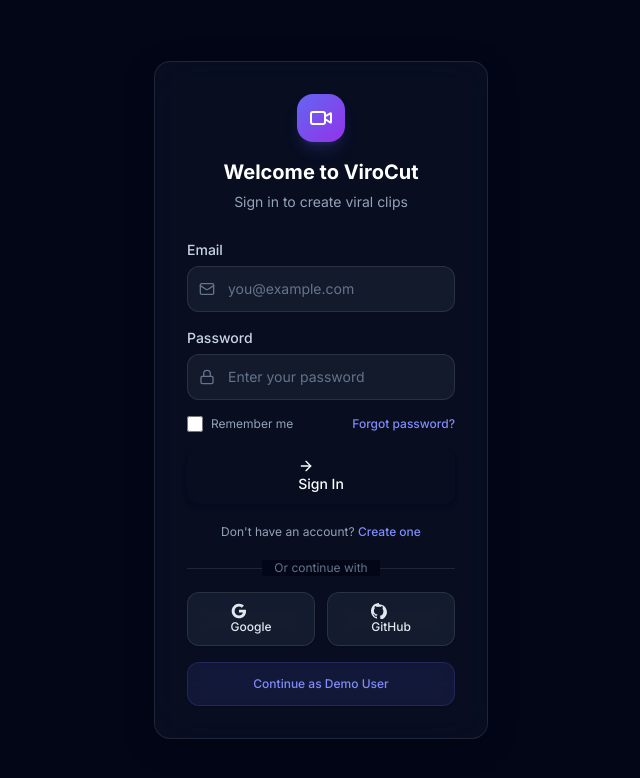
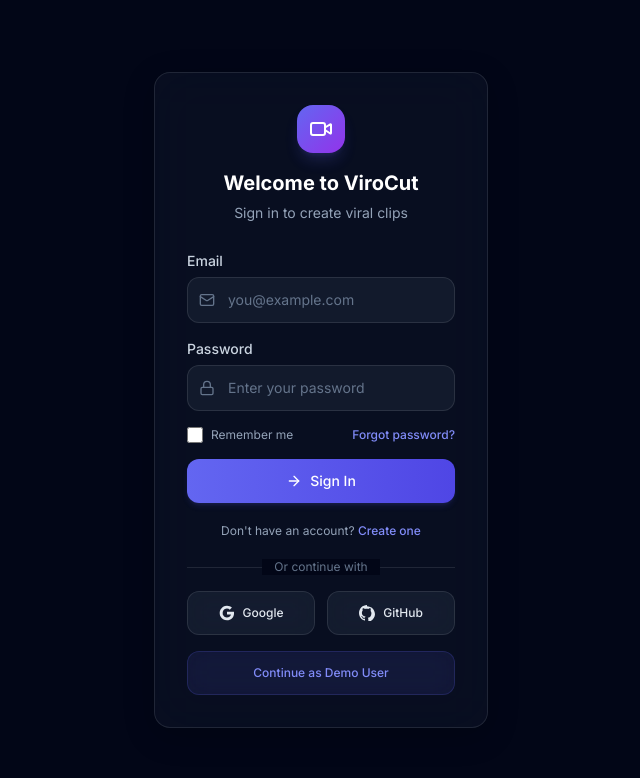
Before and after one commit to Jaivansh-777/virocut, a Next.js app: page /login in a window 1280 px wide. Shown: the top 778 px of the page, without its empty margins (319-959 px from the left). Built offline with nearby package versions, Linux system fonts and the light colour scheme.

Commit message:
apply latest frontend ui fixes

```diff
--- a/app/(dashboard)/layout.tsx
+++ b/app/(dashboard)/layout.tsx
@@ -26,21 +26,13 @@
   }
 
   return (
-    <div className="flex min-h-screen bg-slate-950 text-white">
-      {/* Sidebar - hidden below lg, fixed on lg+ */}
-      <div className="hidden lg:block fixed left-0 top-0 h-screen w-64 z-40 bg-slate-900/95 backdrop-blur-xl border-r border-white/10">
-        <Sidebar />
-      </div>
-
-      {/* Main content - full width on mobile/tablet, ml-64 on desktop */}
-      <div className="flex-1 flex flex-col min-h-screen lg:ml-64">
-        <TopNavbar />
-        <main className="flex-1 w-full">
-          <div className="max-w-6xl mx-auto px-4 sm:px-6 lg:px-8 py-6 sm:py-8">
-            {children}
-          </div>
-        </main>
-      </div>
+    <div className="min-h-screen bg-slate-950 text-white">
+      <TopNavbar />
+      <main className="w-full">
+        <div className="w-full max-w-5xl mx-auto px-4 sm:px-6 lg:px-8 py-6 sm:py-8">
+          {children}
+        </div>
+      </main>
     </div>
   );
 }
--- a/app/(dashboard)/processing/page.tsx
+++ b/app/(dashboard)/processing/page.tsx
@@ -86,7 +86,7 @@
 
   if (error) {
     return (
-      <div className="min-h-[calc(100vh-5rem)] flex items-center justify-center">
+      <div className="min-h-[calc(100vh-5rem)] flex items-center justify-center px-4">
         <div className="w-full max-w-md">
           <motion.div
             initial={{ opacity: 0, scale: 0.96 }}
@@ -95,13 +95,13 @@
           >
             <Card className="p-8 sm:p-10 text-center bg-slate-900/50 backdrop-blur-xl border border-white/10">
               <div className="w-16 h-16 sm:w-20 sm:h-20 rounded-2xl bg-red-500/[0.12] flex items-center justify-center mx-auto mb-6">
-                <Video className="w-8 h-8 sm:w-10 sm:h-10 text-red-400" />
+                <Video className="w-7 h-7 shrink-0 text-red-400" />
               </div>
               <h1 className="text-lg sm:text-xl font-bold mb-1.5 text-white">Processing Failed</h1>
               <p className="text-sm text-slate-400 mb-6">{error}</p>
               <button
                 onClick={() => router.push("/upload")}
-                className="px-6 py-2.5 rounded-xl text-sm font-medium bg-slate-800/50 hover:bg-slate-800 border border-white/10 text-white transition-colors touch-manipulation min-h-[44px]"
+                className="inline-flex items-center justify-center gap-2 rounded-xl px-6 py-2.5 text-sm font-medium bg-slate-800/50 hover:bg-slate-800 border border-white/10 text-white transition-all duration-200 hover:scale-[1.02] active:scale-95 min-h-[44px] touch-manipulation"
               >
                 Try Again
               </button>
@@ -132,14 +132,14 @@
                   animate={{ scale: 1 }}
                   transition={{ type: "spring", stiffness: 300 }}
                 >
-                  <Sparkles className="w-8 h-8 sm:w-10 sm:h-10 text-indigo-400" />
+                  <Sparkles className="w-7 h-7 shrink-0 text-indigo-400" />
                 </motion.div>
               ) : (
                 <motion.div
                   animate={{ rotate: 360 }}
                   transition={{ duration: 3, repeat: Infinity, ease: "linear" }}
                 >
-                  <Video className="w-8 h-8 sm:w-10 sm:h-10 text-indigo-400" />
+                  <Video className="w-7 h-7 shrink-0 text-indigo-400" />
                 </motion.div>
               )}
             </motion.div>
--- a/app/(dashboard)/upload/page.tsx
+++ b/app/(dashboard)/upload/page.tsx
@@ -8,7 +8,7 @@
 import { Button } from "@/components/ui/Button";
 import { useAppStore } from "@/store/appStore";
 import { formatFileSize } from "@/lib/utils";
-import { uploadVideo } from "@/lib/api";
+import { uploadVideo, checkBackendHealth } from "@/lib/api";
 
 interface UploadedFile {
   file: File;
@@ -95,6 +95,23 @@
     setUploading(true);
 
     try {
+      // Check if backend is reachable (wakes up Render free tier)
+      addToast({ type: "info", message: "Connecting to server..." });
+      const isHealthy = await checkBackendHealth();
+
+      if (!isHealthy) {
+        addToast({
+          type: "warning",
+          message: "Server is waking up (free tier). Retrying in 15 seconds...",
+        });
+        // Wait and retry once
+        await new Promise((resolve) => setTimeout(resolve, 15_000));
+        const retry = await checkBackendHealth();
+        if (!retry) {
+          throw new Error("Server is unavailable. Please try again in a minute.");
+        }
+      }
+
       const uploadedFile = files[0];
 
       // Upload and get job_id (non-blocking)
@@ -121,7 +138,7 @@
   };
 
   return (
-    <div className="space-y-6 sm:space-y-8 max-w-3xl mx-auto px-4 sm:px-0">
+    <div className="w-full max-w-3xl mx-auto px-4 sm:px-0 space-y-6 sm:space-y-8">
       <motion.div initial={{ opacity: 0, y: 20 }} animate={{ opacity: 1, y: 0 }}>
         <h1 className="text-xl sm:text-2xl font-bold tracking-tight text-white">Upload Video</h1>
         <p className="text-sm text-slate-400 mt-1">
@@ -130,7 +147,7 @@
       </motion.div>
 
       <motion.div initial={{ opacity: 0, y: 20 }} animate={{ opacity: 1, y: 0 }} transition={{ delay: 0.1 }}>
-        <Card className="p-6 sm:p-8 active:bg-slate-800/50 transition-colors">
+        <Card className="w-full rounded-2xl p-5 sm:p-8 active:bg-slate-800/50 transition-colors">
           <div
             onDragOver={handleDragOver}
             onDragLeave={handleDragLeave}
@@ -155,7 +172,7 @@
               animate={isDragging ? { scale: 1.05 } : { scale: 1 }}
               className="w-16 h-16 sm:w-20 sm:h-20 rounded-2xl bg-gradient-to-br from-indigo-500/[0.12] to-purple-500/[0.12] flex items-center justify-center mx-auto mb-5"
             >
-              <Upload className={`w-7 h-7 sm:w-8 sm:h-8 transition-colors ${isDragging ? "text-indigo-400" : "text-slate-500"}`} />
+              <Upload className={`w-7 h-7 transition-colors ${isDragging ? "text-indigo-400" : "text-slate-500"}`} />
             </motion.div>
 
             <h3 className="text-base sm:text-lg font-semibold mb-1.5 text-white">
@@ -179,10 +196,10 @@
             exit={{ opacity: 0, y: -20 }}
             className="space-y-3"
           >
-            <h2 className="text-sm font-semibold flex items-center gap-2 text-white">
-              <FileVideo className="w-4 h-4" />
-              Uploaded Files ({files.length})
-            </h2>
+              <h2 className="text-sm font-semibold flex items-center gap-2 text-white">
+                <FileVideo className="w-4 h-4 shrink-0" />
+                Uploaded Files ({files.length})
+              </h2>
 
             {files.map((file) => (
               <Card key={file.id} className="p-4 active:bg-slate-800/50 transition-colors">
@@ -217,8 +234,8 @@
                     ) : null}
                   </div>
 
-                  <Button variant="ghost" size="sm" onClick={() => removeFile(file.id)} className="flex-shrink-0 p-1.5 touch-manipulation min-h-[44px] min-w-[44px] flex items-center justify-center">
-                    <Trash2 className="w-4 h-4 text-slate-500 hover:text-red-400 transition-colors" />
+                  <Button variant="ghost" size="sm" onClick={() => removeFile(file.id)} className="flex-shrink-0 p-1.5 touch-manipulation min-h-[44px] min-w-[44px]">
+                    <Trash2 className="w-4 h-4 shrink-0 text-slate-500 hover:text-red-400 transition-colors" />
                   </Button>
                 </div>
               </Card>
@@ -226,7 +243,7 @@
 
             <div className="flex justify-end pt-2">
               <Button onClick={handleUpload} loading={uploading} size="md" className="min-h-[44px] touch-manipulation">
-                <Wand2 className="w-4 h-4 flex-shrink-0" />
+                <Wand2 className="w-4 h-4 shrink-0" />
                 <span className="truncate">Generate Content</span>
               </Button>
             </div>
--- a/components/ui/Button.tsx
+++ b/components/ui/Button.tsx
@@ -17,27 +17,27 @@
       <button
         ref={ref}
         className={cn(
-          "inline-flex items-center justify-center gap-2 font-medium rounded-xl transition-all duration-300 disabled:opacity-50 disabled:cursor-not-allowed active:scale-[0.98] focus:outline-none focus-visible:ring-2 focus-visible:ring-primary-500/40 focus-visible:ring-offset-2 focus-visible:ring-offset-[#06070a] touch-manipulation",
+          "inline-flex items-center justify-center gap-2 rounded-xl px-4 py-2.5 min-h-[44px] font-medium transition-all duration-200 hover:scale-[1.02] active:scale-95 disabled:opacity-50 disabled:cursor-not-allowed touch-manipulation",
           {
-            "bg-gradient-to-r from-primary-500 to-primary-600 text-white hover:from-primary-600 hover:to-primary-700 shadow-md shadow-primary-500/15 hover:shadow-lg hover:shadow-primary-500/25 hover:scale-[1.02]":
+            "bg-gradient-to-r from-indigo-500 to-indigo-600 text-white hover:from-indigo-600 hover:to-indigo-700 shadow-md shadow-indigo-500/15":
               variant === "primary",
-            "bg-white/[0.04] backdrop-blur-md border border-white/[0.08] text-slate-200 hover:bg-white/[0.06] hover:border-white/[0.12] hover:scale-[1.02] shadow-sm":
+            "bg-white/[0.04] backdrop-blur-md border border-white/[0.08] text-slate-200 hover:bg-white/[0.06]":
               variant === "secondary",
             "text-slate-400 hover:text-white hover:bg-white/[0.04]":
               variant === "ghost",
-            "bg-gradient-to-r from-red-500 to-red-600 text-white hover:from-red-600 hover:to-red-700 shadow-md shadow-red-500/15 hover:shadow-lg hover:shadow-red-500/25 hover:scale-[1.02]":
+            "bg-gradient-to-r from-red-500 to-red-600 text-white hover:from-red-600 hover:to-red-700":
               variant === "danger",
-            "px-3.5 py-2.5 text-sm min-h-[44px]": size === "sm",
-            "px-5 py-2.5 text-sm min-h-[44px]": size === "md",
-            "px-7 py-3 text-sm min-h-[48px]": size === "lg",
+            "px-3 py-2 text-xs min-h-[36px]": size === "sm",
+            "px-5 py-2.5 text-sm": size === "md",
+            "px-7 py-3 text-base": size === "lg",
           },
           className
         )}
         disabled={disabled || loading}
         {...props}
       >
-        {loading && <Loader2 className="w-3.5 h-3.5 animate-spin flex-shrink-0" />}
-        <span className="truncate">{children}</span>
+        {loading && <Loader2 className="w-4 h-4 shrink-0 animate-spin" />}
+        {children}
       </button>
     );
   }
--- a/tailwind.config.js
+++ b/tailwind.config.js
@@ -1,11 +1,27 @@
 /** @type {import('tailwindcss').Config} */
-module.exports = {
+export default {
   content: [
-    "./app/**/*.{js,ts,jsx,tsx}",
-    "./components/**/*.{js,ts,jsx,tsx}",
+    "./app/**/*.{js,ts,jsx,tsx,mdx}",
+    "./components/**/*.{js,ts,jsx,tsx,mdx}",
   ],
   theme: {
-    extend: {},
+    extend: {
+      colors: {
+        slate: {
+          950: "#020617",
+          900: "#0f172a",
+          800: "#1e293b",
+          700: "#334155",
+          600: "#475569",
+          500: "#64748b",
+          400: "#94a3b8",
+          300: "#cbd5e1",
+          200: "#e2e8f0",
+          100: "#f1f5f9",
+          50: "#f8fafc",
+        },
+      },
+    },
   },
   plugins: [],
 };
```
Also changed, not shown: app/(dashboard)/dashboard/page.tsx (+15 -14 lines).
